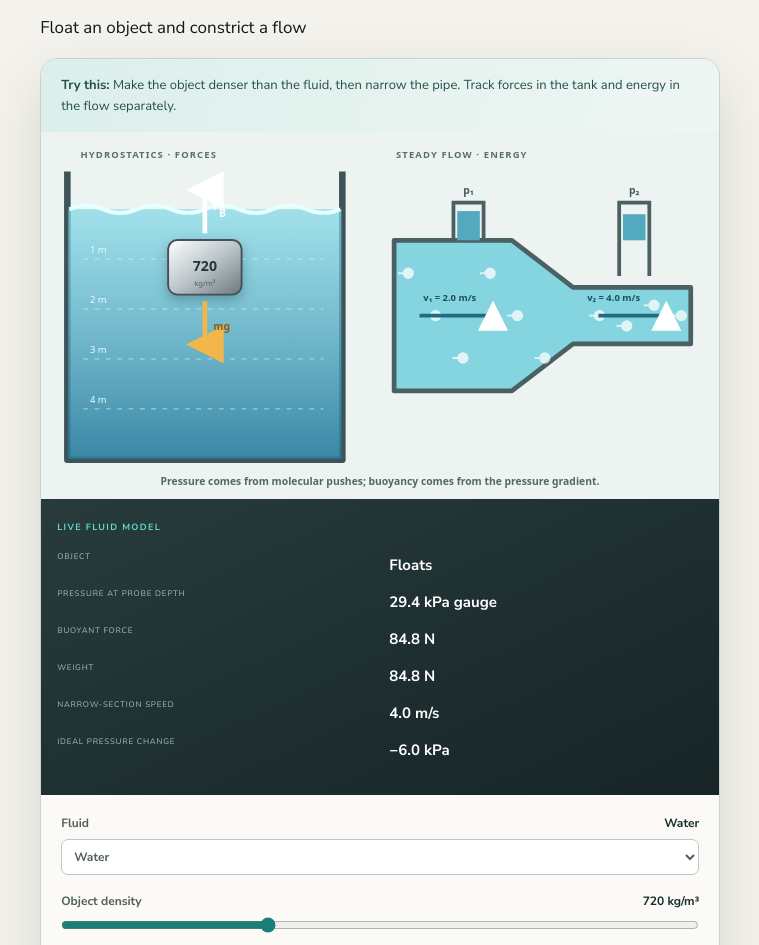
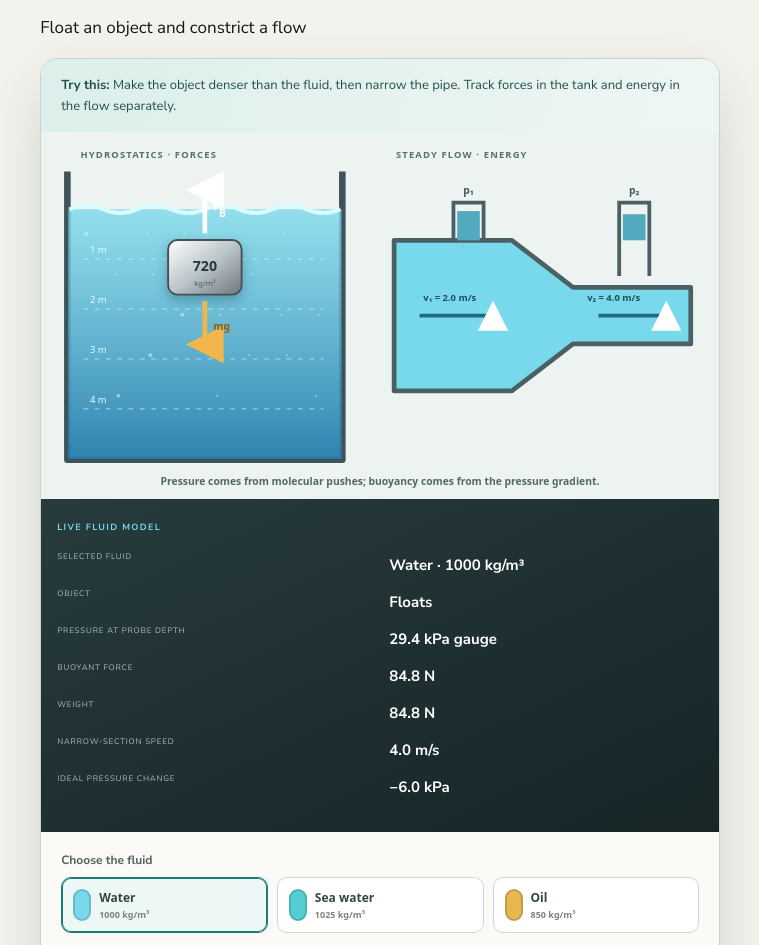
Before and after one commit to Raheeq-lab/PhySense, a Next.js app: page /block-3/3-2 in a window 1280 px wide. Shown: the part 1287-2232 px from the top of the page, without its empty margins (219-978 px from the left). Built offline with nearby package versions, Linux system fonts and the light colour scheme.

Commit message:
Make fluid lab visually interactive

```diff
--- a/src/components/lesson/FluidLab.tsx
+++ b/src/components/lesson/FluidLab.tsx
@@ -1,9 +1,13 @@
 'use client';
 
-import {useState} from 'react';
+import {useState,type CSSProperties} from 'react';
 import styles from './FluidLab.module.css';
 
-const fluids={Water:1000,'Sea water':1025,Oil:850} as const;
+const fluids={
+  Water:{density:1000,top:'#79d9ec',bottom:'#267eac',line:'#dcfbff',accent:'#1687a6',particle:'#eaffff',motion:1},
+  'Sea water':{density:1025,top:'#54ced2',bottom:'#075f78',line:'#bdf7ed',accent:'#087f84',particle:'#e7fff7',motion:.86},
+  Oil:{density:850,top:'#e6b84f',bottom:'#9a5b13',line:'#fff0a8',accent:'#b87517',particle:'#ffe394',motion:.58},
+} as const;
 type FluidName=keyof typeof fluids;
 
 export default function FluidLab(){
@@ -12,28 +16,29 @@ export default function FluidLab(){
   const [depth,setDepth]=useState(3);
   const [inletSpeed,setInletSpeed]=useState(2);
   const [areaRatio,setAreaRatio]=useState(.5);
-  const rho=fluids[fluid],g=9.81,volume=.012,mass=objectDensity*volume;
+  const appearance=fluids[fluid],rho=appearance.density,g=9.81,volume=.012,mass=objectDensity*volume;
   const fullySubmerged=objectDensity>=rho,submergedFraction=Math.min(1,objectDensity/rho);
   const buoyancy=rho*g*volume*(fullySubmerged?1:submergedFraction),weight=mass*g;
   const pressure=rho*g*depth,objectY=fullySubmerged?190:99+submergedFraction*62;
   const outletSpeed=inletSpeed/areaRatio,pressureDrop=.5*rho*(outletSpeed**2-inletSpeed**2);
   const outcome=objectDensity<rho*.98?'Floats':objectDensity<=rho*1.02?'Neutral': 'Sinks';
-  return <div className={styles.lab} role="region" aria-label="Interactive fluids and pressure laboratory">
+  return <div className={styles.lab} data-fluid={fluid==='Oil'?'oil':fluid==='Sea water'?'sea':'water'} role="region" aria-label="Interactive fluids and pressure laboratory">
     <div className={styles.prompt}><b>Try this:</b> Make the object denser than the fluid, then narrow the pipe. Track forces in the tank and energy in the flow separately.</div>
     <div className={styles.stage}>
       <svg viewBox="0 0 720 390" role="img" aria-label={`${outcome} object in ${fluid.toLowerCase()} beside a narrowing flow pipe`}>
-        <defs><linearGradient id="tankWater" x1="0" y1="0" x2="0" y2="1"><stop stopColor="#82d9e8" stopOpacity=".72"/><stop offset="1" stopColor="#267b9d" stopOpacity=".9"/></linearGradient><linearGradient id="steel" x1="0" y1="0" x2="1" y2="1"><stop stopColor="#fff"/><stop offset=".5" stopColor="#bcc5ca"/><stop offset="1" stopColor="#6d777e"/></linearGradient><marker id="fluidArrowUp" markerWidth="8" markerHeight="8" refX="4" refY="4" orient="auto"><path d="M0 8 4 0l4 8" fill="#fff"/></marker><marker id="fluidArrowDown" markerWidth="8" markerHeight="8" refX="4" refY="4" orient="auto"><path d="M0 0l4 8 4-8" fill="#f2b64a"/></marker><clipPath id="pipeClip"><path d={`M375 115H500L565 ${195-60*areaRatio}H690V${195+60*areaRatio}H565L500 275H375Z`}/></clipPath></defs>
-        <rect width="720" height="390" fill="#edf3f1"/><path className={styles.tank} d="M28 42v306h292V42"/><rect x="29" y="82" width="290" height="265" fill="url(#tankWater)"/><path className={styles.surface} d="M30 82q18-8 36 0t36 0 36 0 36 0 36 0 36 0 36 0 36 0"/>
+        <defs><linearGradient id="activeFluid" x1="0" y1="0" x2="0" y2="1"><stop stopColor={appearance.top} stopOpacity=".78"/><stop offset="1" stopColor={appearance.bottom} stopOpacity=".95"/></linearGradient><linearGradient id="steel" x1="0" y1="0" x2="1" y2="1"><stop stopColor="#fff"/><stop offset=".5" stopColor="#bcc5ca"/><stop offset="1" stopColor="#6d777e"/></linearGradient><marker id="fluidArrowUp" markerWidth="8" markerHeight="8" refX="4" refY="4" orient="auto"><path d="M0 8 4 0l4 8" fill="#fff"/></marker><marker id="fluidArrowDown" markerWidth="8" markerHeight="8" refX="4" refY="4" orient="auto"><path d="M0 0l4 8 4-8" fill="#f2b64a"/></marker><clipPath id="pipeClip"><path d={`M375 115H500L565 ${195-60*areaRatio}H690V${195+60*areaRatio}H565L500 275H375Z`}/></clipPath></defs>
+        <rect width="720" height="390" fill="#edf3f1"/><path className={styles.tank} d="M28 42v306h292V42"/><rect className={styles.fluidFill} x="29" y="82" width="290" height="265" fill="url(#activeFluid)"/><path className={styles.surface} style={{stroke:appearance.line}} d="M30 82q18-8 36 0t36 0 36 0 36 0 36 0 36 0 36 0 36 0"/>
+        <g className={styles.tankParticles} style={{fill:appearance.particle}}>{Array.from({length:18},(_,i)=><circle key={i} cx={48+(i*71)%250} cy={108+(i*43)%215} r={fluid==='Oil'?2.5:i%4===0?2:1}/>)}</g>
         {[1,2,3,4].map(i=><g key={i}><path className={styles.depthLine} d={`M45 ${82+i*53}H300`}/><text className={styles.depthLabel} x="52" y={76+i*53}>{i} m</text></g>)}
-        <g transform={`translate(174 ${objectY})`}><rect className={styles.object} x="-39" y="-29" width="78" height="58" rx="10"/><text className={styles.objectText} y="4">{objectDensity}</text><text className={styles.objectUnit} y="20">kg/m³</text><path className={styles.upArrow} markerEnd="url(#fluidArrowUp)" d="M0-36V-82"/><text className={styles.upText} x="9" y="-61">F<tspan baselineShift="sub">B</tspan></text><path className={styles.downArrow} markerEnd="url(#fluidArrowDown)" d="M0 36V82"/><text className={styles.downText} x="9" y="67">mg</text></g>
+        <g className={styles.objectGroup} transform={`translate(174 ${objectY})`}><rect className={styles.object} x="-39" y="-29" width="78" height="58" rx="10"/><text className={styles.objectText} y="4">{objectDensity}</text><text className={styles.objectUnit} y="20">kg/m³</text><path className={styles.upArrow} markerEnd="url(#fluidArrowUp)" d="M0-36V-82"/><text className={styles.upText} x="9" y="-61">F<tspan baselineShift="sub">B</tspan></text><path className={styles.downArrow} markerEnd="url(#fluidArrowDown)" d="M0 36V82"/><text className={styles.downText} x="9" y="67">mg</text></g>
         <text className={styles.panelTitle} x="42" y="28">HYDROSTATICS · FORCES</text><text className={styles.panelTitle} x="377" y="28">STEADY FLOW · ENERGY</text>
-        <path className={styles.pipe} d={`M375 115H500L565 ${195-60*areaRatio}H690V${195+60*areaRatio}H565L500 275H375Z`}/><g clipPath="url(#pipeClip)">{Array.from({length:11},(_,i)=>{const x=390+i*29,fast=x>565;return <g key={i} className={styles.particle} style={{animationDelay:`-${i*.18}s`}}><circle cx={x} cy={195+(i%3-1)*(fast?22*areaRatio:45)} r="5"/><path d={`M${x-11} ${195+(i%3-1)*(fast?22*areaRatio:45)}h8`}/></g>})}</g>
+        <path className={styles.pipe} style={{fill:appearance.top}} d={`M375 115H500L565 ${195-60*areaRatio}H690V${195+60*areaRatio}H565L500 275H375Z`}/><g clipPath="url(#pipeClip)" style={{color:appearance.particle}}>{Array.from({length:10},(_,i)=><circle key={i} className={styles.flowDot} r={i%3===0?5:3.5} fill="currentColor"><animateMotion dur={`${(4.2/appearance.motion)/Math.max(.5,inletSpeed/2)}s`} begin={`${-i*.42}s`} repeatCount="indefinite" path={`M380 ${170+(i%3)*25} L500 ${170+(i%3)*25} L570 ${185+(i%3)*10*areaRatio} L710 ${185+(i%3)*10*areaRatio}`}/></circle>)}</g>
         <path className={styles.flowArrow} d="M402 195H480"/><path className={styles.flowArrow} d="M592 195H664"/><text className={styles.flowLabel} x="406" y="180">v₁ = {inletSpeed.toFixed(1)} m/s</text><text className={styles.flowLabel} x="580" y="180">v₂ = {outletSpeed.toFixed(1)} m/s</text><path className={styles.gauge} d="M438 115V75h32v40M614 153V75h32v78"/><rect className={styles.gaugeFill} x="442" y="84" width="24" height="31"/><rect className={styles.gaugeFill} x="618" y={84+Math.min(31,pressureDrop/1800)} width="24" height={31-Math.min(31,pressureDrop/1800)}/><text className={styles.gaugeText} x="454" y="66">p₁</text><text className={styles.gaugeText} x="630" y="66">p₂</text>
         <text className={styles.caption} x="360" y="375" textAnchor="middle">Pressure comes from molecular pushes; buoyancy comes from the pressure gradient.</text>
       </svg>
-      <aside className={styles.readout}><small>LIVE FLUID MODEL</small><span>Object</span><b>{outcome}</b><span>Pressure at probe depth</span><b>{(pressure/1000).toFixed(1)} kPa gauge</b><span>Buoyant force</span><b>{buoyancy.toFixed(1)} N</b><span>Weight</span><b>{weight.toFixed(1)} N</b><span>Narrow-section speed</span><b>{outletSpeed.toFixed(1)} m/s</b><span>Ideal pressure change</span><b>−{(pressureDrop/1000).toFixed(1)} kPa</b></aside>
+      <aside className={styles.readout} style={{'--fluid-accent':appearance.top} as CSSProperties}><small>LIVE FLUID MODEL</small><span>Selected fluid</span><b>{fluid} · {rho} kg/m³</b><span>Object</span><b>{outcome}</b><span>Pressure at probe depth</span><b>{(pressure/1000).toFixed(1)} kPa gauge</b><span>Buoyant force</span><b>{buoyancy.toFixed(1)} N</b><span>Weight</span><b>{weight.toFixed(1)} N</b><span>Narrow-section speed</span><b>{outletSpeed.toFixed(1)} m/s</b><span>Ideal pressure change</span><b>−{(pressureDrop/1000).toFixed(1)} kPa</b></aside>
     </div>
-    <div className={styles.controls}><label><span>Fluid <output>{fluid}</output></span><select value={fluid} onChange={e=>setFluid(e.target.value as FluidName)}>{Object.keys(fluids).map(name=><option key={name}>{name}</option>)}</select></label><label><span>Object density <output>{objectDensity} kg/m³</output></span><input type="range" min="400" max="1400" step="20" value={objectDensity} onChange={e=>setObjectDensity(Number(e.target.value))}/></label><label><span>Pressure-probe depth <output>{depth.toFixed(1)} m</output></span><input type="range" min=".5" max="4" step=".1" value={depth} onChange={e=>setDepth(Number(e.target.value))}/></label><label><span>Wide-section speed <output>{inletSpeed.toFixed(1)} m/s</output></span><input type="range" min=".5" max="4" step=".1" value={inletSpeed} onChange={e=>setInletSpeed(Number(e.target.value))}/></label><label><span>Narrow area ÷ wide area <output>{areaRatio.toFixed(2)}</output></span><input type="range" min=".3" max="1" step=".05" value={areaRatio} onChange={e=>setAreaRatio(Number(e.target.value))}/></label></div>
+    <div className={styles.controls}><fieldset className={styles.fluidPicker}><legend>Choose the fluid</legend><div>{(Object.keys(fluids) as FluidName[]).map(name=><button type="button" key={name} className={fluid===name?styles.selectedFluid:''} onClick={()=>setFluid(name)} aria-pressed={fluid===name}><i style={{background:fluids[name].top}}/>{name}<small>{fluids[name].density} kg/m³</small></button>)}</div></fieldset><label><span>Object density <output>{objectDensity} kg/m³</output></span><input type="range" min="400" max="1400" step="20" value={objectDensity} onChange={e=>setObjectDensity(Number(e.target.value))}/></label><label><span>Pressure-probe depth <output>{depth.toFixed(1)} m</output></span><input type="range" min=".5" max="4" step=".1" value={depth} onChange={e=>setDepth(Number(e.target.value))}/></label><label><span>Wide-section speed <output>{inletSpeed.toFixed(1)} m/s</output></span><input type="range" min=".5" max="4" step=".1" value={inletSpeed} onChange={e=>setInletSpeed(Number(e.target.value))}/></label><label><span>Narrow area ÷ wide area <output>{areaRatio.toFixed(2)}</output></span><input type="range" min=".3" max="1" step=".05" value={areaRatio} onChange={e=>setAreaRatio(Number(e.target.value))}/></label></div>
     <div className={styles.equation}><b>Static fluid: Δp = ρgΔh and F<sub>B</sub> = ρ<sub>fluid</sub>gV<sub>displaced</sub></b><p>Steady incompressible flow: A₁v₁ = A₂v₂. Along one ideal streamline, p + ½ρv² + ρgh stays constant.</p></div>
   </div>
 }
```
Also changed, not shown: src/components/lesson/FluidLab.module.css.
